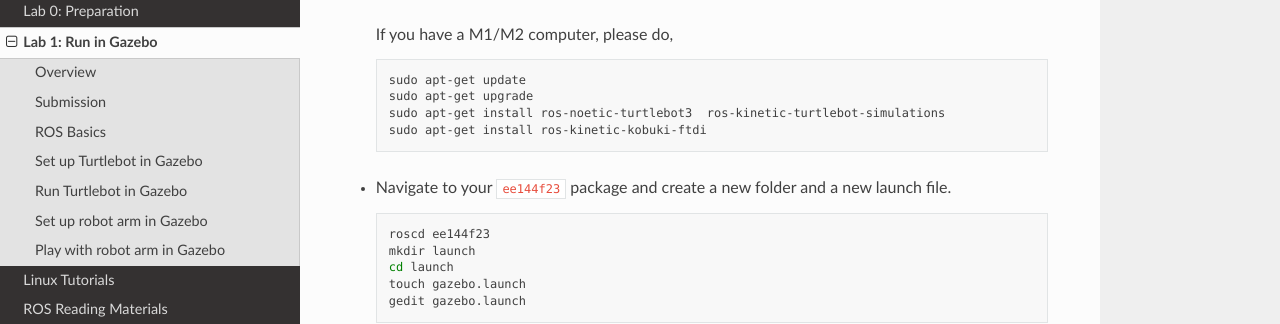
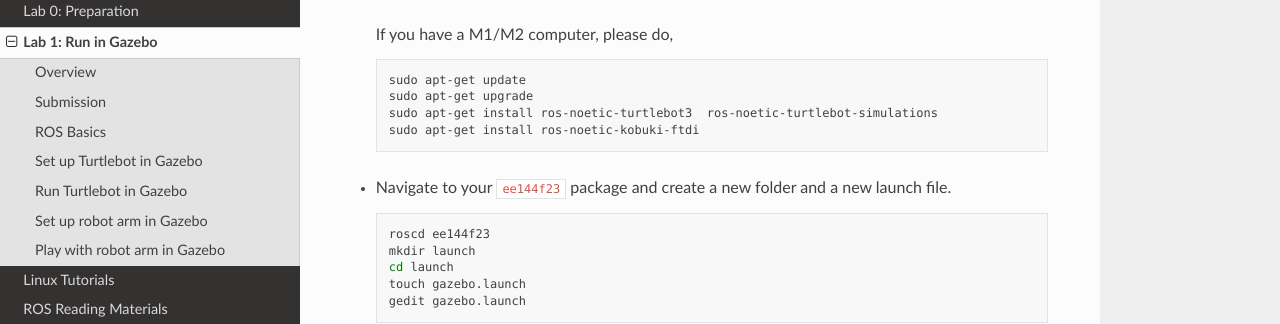
Before and after one commit to UCR-Robotics/ee144, a Sphinx documentation site: the page built from docs/lab1.rst, in a window 1280 px wide and 900 px high, scrolled down 2154 px. Shown: the part 154-478 px from the top of the window. Built offline with Sphinx 7.4.7 and the Read the Docs theme 2.0.0, drawn with Linux system fonts in a browser that asks for light colours.

Commit message:
up-to-date

```diff
--- a/docs/lab1.rst
+++ b/docs/lab1.rst
@@ -118,8 +118,8 @@ Set up Turtlebot in Gazebo
 
     sudo apt-get update
     sudo apt-get upgrade
-    sudo apt-get install ros-noetic-turtlebot3  ros-kinetic-turtlebot-simulations
-    sudo apt-get install ros-kinetic-kobuki-ftdi
+    sudo apt-get install ros-noetic-turtlebot3  ros-noetic-turtlebot-simulations
+    sudo apt-get install ros-noetic-kobuki-ftdi
 
 - Navigate to your ``ee144f23`` package and create a new folder and a new launch file.
 
--- /dev/null
+++ b/hello_world.py
@@ -0,0 +1,3 @@
+print("hello world")
+for i in range(1,10):
+	print(i)
```
Also changed, not shown: 1 other file.
